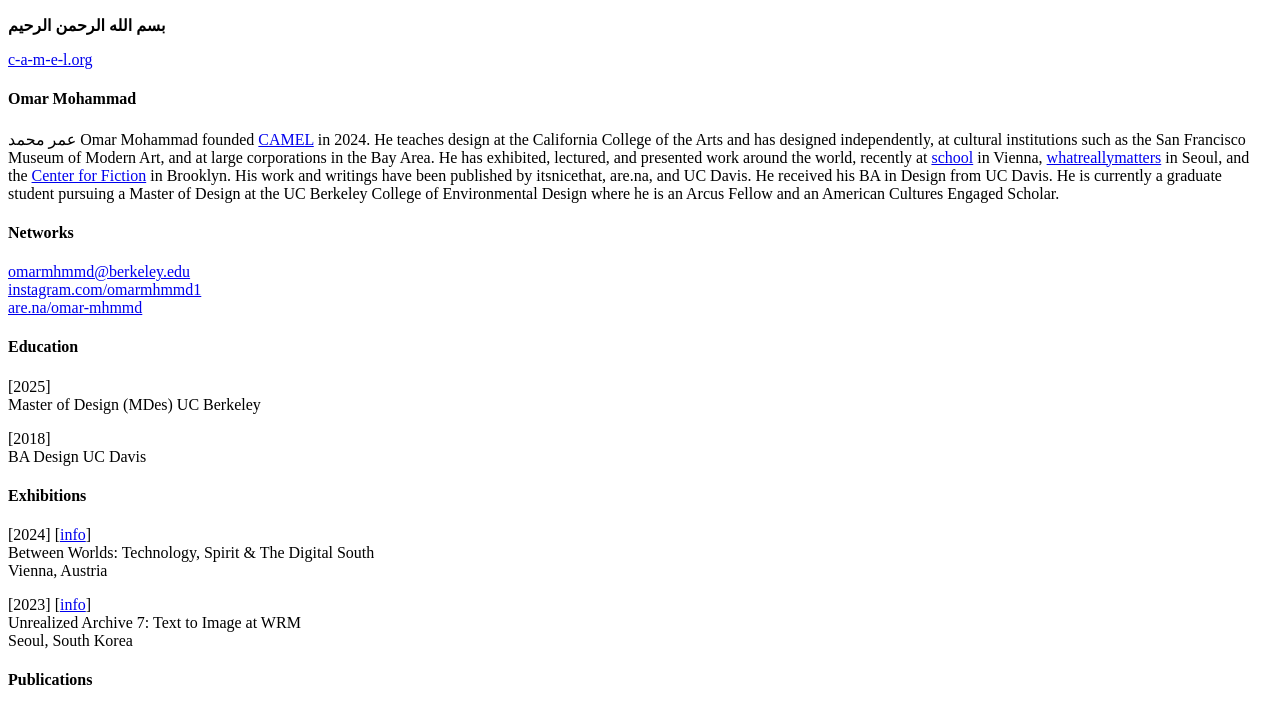
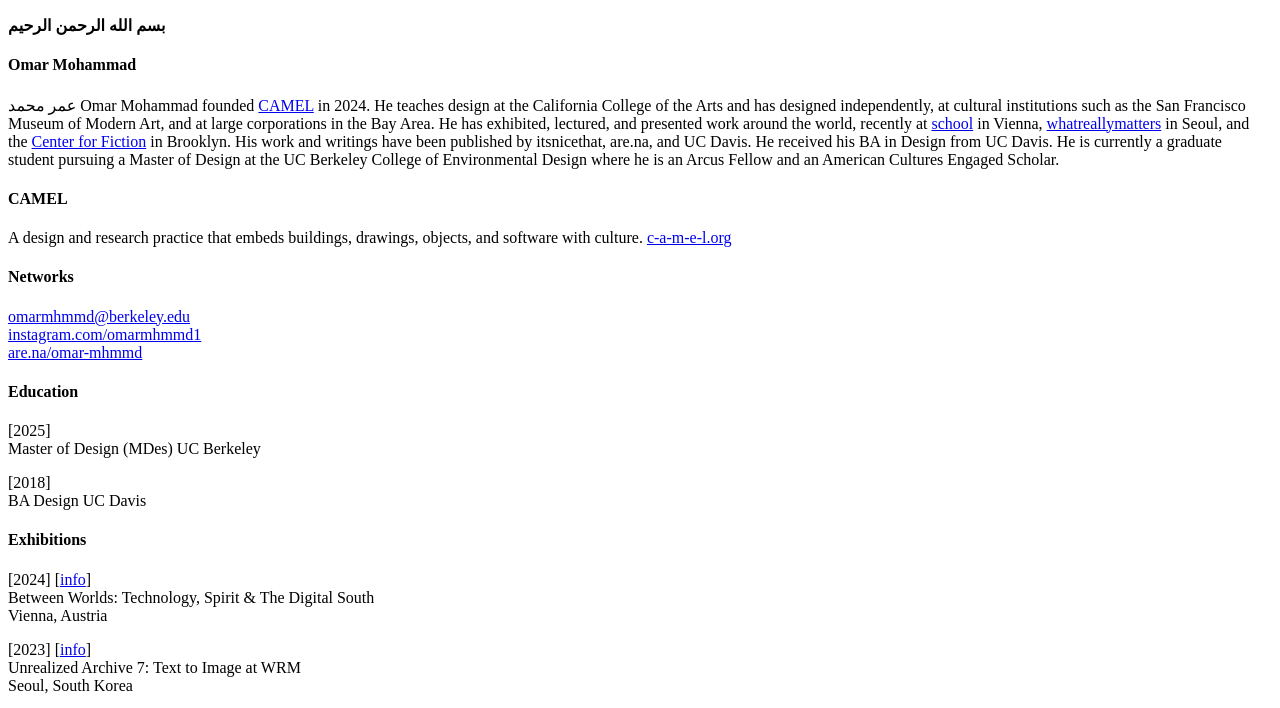
Before and after one commit to omarmhmmd/omarmhmmd.com, an Astro site: page /info/info in a window 1280 px wide. Shown: the top 708 px of the page. Built offline with nearby package versions, Linux system fonts and the light colour scheme; Astro itself is replaced by a stand-in of ours.

Commit message:
camel.org

```diff
--- a/src/pages/info/info.mdx
+++ b/src/pages/info/info.mdx
@@ -1,9 +1,10 @@
 **بسم الله الرحمن الرحيم**
-
-[c-a-m-e-l.org](https://www.c-a-m-e-l.org/)
 
 #### Omar Mohammad
 عمر محمد Omar Mohammad founded [CAMEL](https://www.c-a-m-e-l.org/) in 2024. He teaches design at the California College of the Arts and has designed independently, at cultural institutions such as the San Francisco Museum of Modern Art, and at large corporations in the Bay Area. He has exhibited, lectured, and presented work around the world, recently at [school](https://weloveschool.org/performative-screenings/between-worlds) in Vienna, [whatreallymatters](https://unrealizedarchive.com/text-to-image/omar-mohammad/) in Seoul, and the [Center for Fiction](https://www.youtube.com/live/aCglHCuxTLQ) in Brooklyn. His work and writings have been published by itsnicethat, are.na, and UC Davis. He received his BA in Design from UC Davis. He is currently a graduate student pursuing a Master of Design at the UC Berkeley College of Environmental Design where he is an Arcus Fellow and an American Cultures Engaged Scholar.
+
+#### CAMEL
+A design and research practice that embeds buildings, drawings, objects, and software with culture. [c-a-m-e-l.org](https://www.c-a-m-e-l.org/)
 
 #### Networks
 [omarmhmmd@berkeley.edu](mailto:omarmhmmd@berkeley.edu)
```
